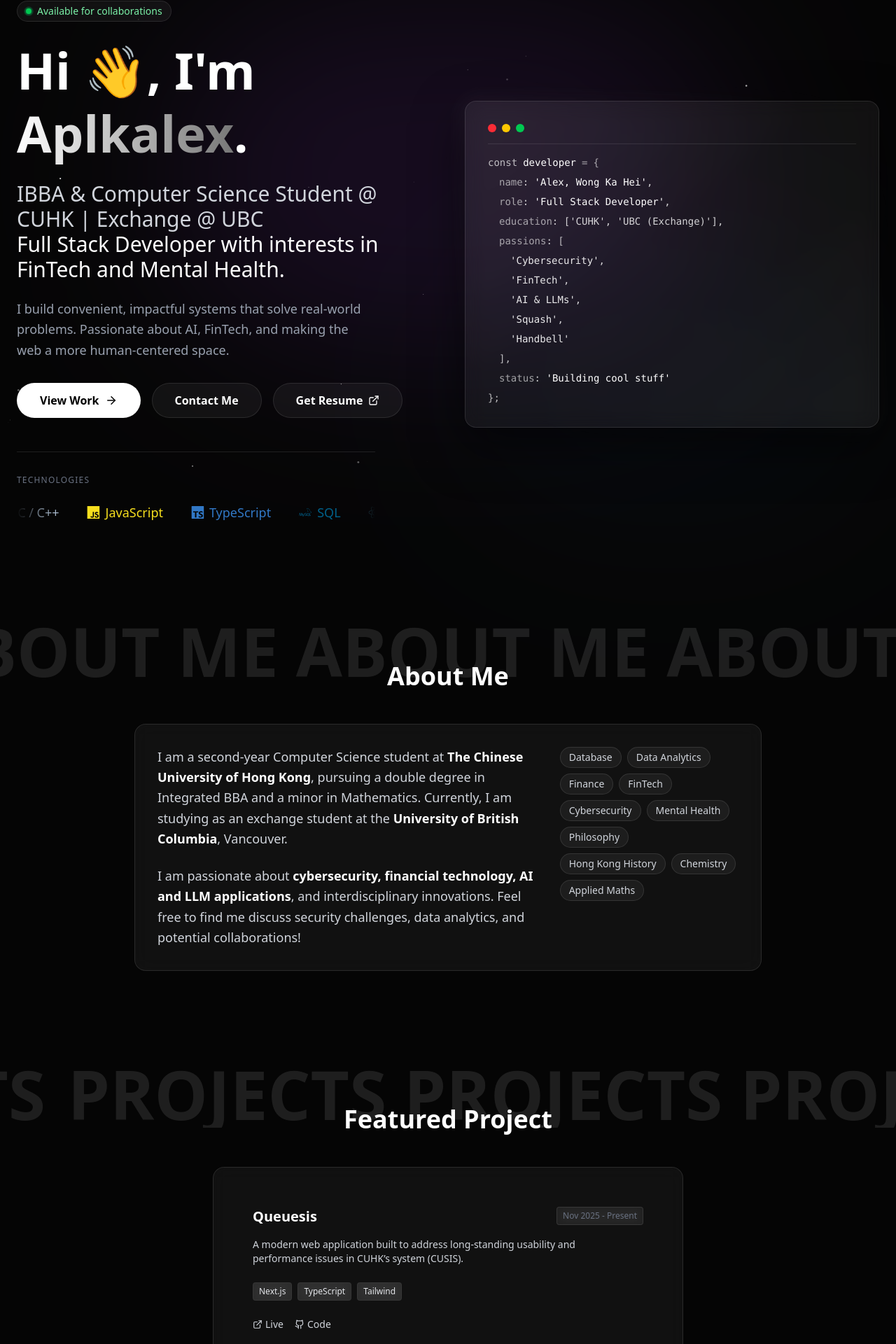
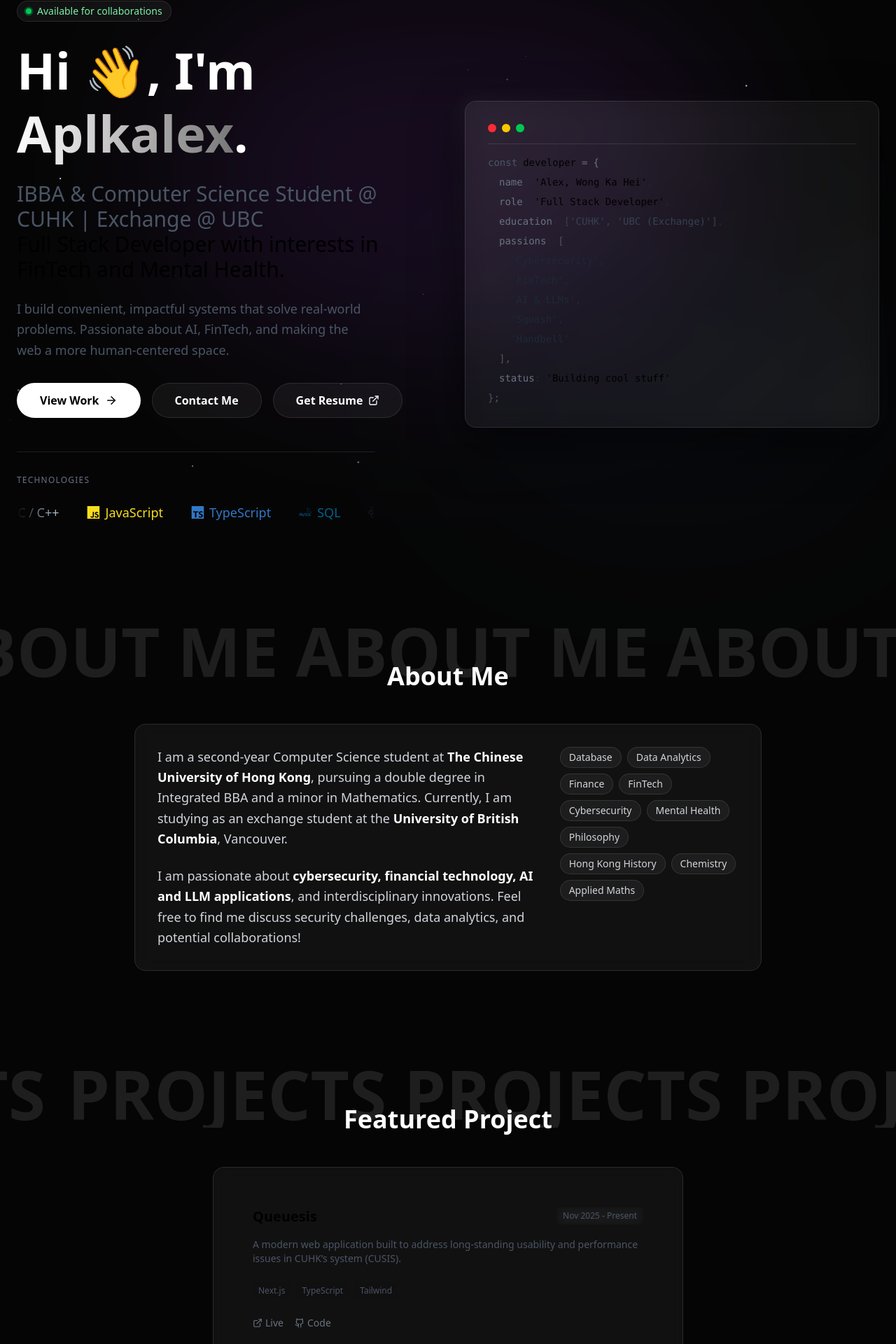
Before and after one commit to Aplkalex/aplkalex.com, a Next.js app: page / in a window 1280 px wide. Shown: the part 95-2015 px from the top of the page at 70% size. Built offline with nearby package versions, Linux system fonts and the light colour scheme.

Commit message:
implement dark/light theme toggle functionality and add a new ScrambleText component.

```diff
--- a/package.json
+++ b/package.json
@@ -15,6 +15,7 @@
     "lenis": "^1.3.15",
     "lucide-react": "^0.554.0",
     "next": "16.0.3",
+    "next-themes": "^0.4.6",
     "react": "19.2.0",
     "react-dom": "19.2.0",
     "react-icons": "^5.5.0",
--- a/src/app/globals.css
+++ b/src/app/globals.css
@@ -1,10 +1,23 @@
 @import "tailwindcss";
 
 :root {
+    /* Light Mode Defaults */
+    --background: #ffffff;
+    --foreground: #050505;
+    --glass-bg: rgba(0, 0, 0, 0.05);
+    --glass-border: rgba(0, 0, 0, 0.1);
+    --gradient-start: #000000;
+    --gradient-end: #666666;
+}
+
+.dark {
+    /* Dark Mode Defaults */
     --background: #050505;
     --foreground: #ffffff;
     --glass-bg: rgba(255, 255, 255, 0.05);
     --glass-border: rgba(255, 255, 255, 0.1);
+    --gradient-start: #ffffff;
+    --gradient-end: #777777;
 }
 
 @theme {
@@ -66,7 +79,7 @@
 }
 
 .text-gradient {
-    background: linear-gradient(90deg, #fff, #777);
+    background: linear-gradient(90deg, var(--gradient-start), var(--gradient-end));
     -webkit-background-clip: text;
     -webkit-text-fill-color: transparent;
 }
--- a/src/app/page.tsx
+++ b/src/app/page.tsx
@@ -1,16 +1,17 @@
 'use client';
 
-import { motion, AnimatePresence } from 'framer-motion';
+import { motion, AnimatePresence, useScroll, useTransform } from 'framer-motion';
 import GlassCard from '@/components/ui/GlassCard';
 import ZoomableCard from '@/components/ui/ZoomableCard';
 import AwardsGrid from '@/components/awards/AwardsGrid';
 import Link from 'next/link';
-import { useState } from 'react';
+import { useState, useRef } from 'react';
 import { useRouter } from 'next/navigation';
 import { ArrowRight, Github, ExternalLink, Terminal, Code2, Database, Cpu, Globe, Shield, Linkedin } from 'lucide-react';
 import Typewriter from '@/components/ui/Typewriter';
 import TechMarquee from '@/components/ui/TechMarquee';
 import ParallaxText from '@/components/ui/ParallaxText';
+import ScrambleText from '@/components/ui/ScrambleText';
 
 
 import { SiNextdotjs, SiTypescript, SiReact, SiTailwindcss, SiPython, SiNodedotjs, SiMongodb, SiJavascript, SiCplusplus, SiC, SiAmazonwebservices, SiMysql } from 'react-icons/si';
@@ -74,6 +75,14 @@
 export default function Home() {
     const [zoomingId, setZoomingId] = useState<string | null>(null);
     const router = useRouter();
+    const containerRef = useRef(null);
+    const { scrollYProgress } = useScroll({
+        target: containerRef,
+        offset: ["start start", "end start"]
+    });
+
+    const heroTextX = useTransform(scrollYProgress, [0, 0.2], [0, -100]);
+    const heroOpacity = useTransform(scrollYProgress, [0, 0.2], [1, 0]);
 
     const handleQueuesisClick = (e: React.MouseEvent) => {
         e.preventDefault();
@@ -119,7 +128,7 @@
                 )}
             </AnimatePresence>
 
-            <div className="container mx-auto px-6 space-y-32 pb-20 relative">
+            <div ref={containerRef} className="container mx-auto px-6 space-y-32 pb-20 relative">
                 {/* Hero Section */}
                 <section id="hero" className="min-h-[85vh] flex flex-col justify-center relative">
                     {/* Background Animations */}
@@ -133,6 +142,7 @@
                             initial="initial"
                             animate="animate"
                             variants={staggerContainer}
+                            style={{ x: heroTextX, opacity: heroOpacity }}
                         >
                             <motion.div variants={fadeInUp} className="inline-flex items-center gap-2 px-3 py-1 mb-6 rounded-full border border-white/10 bg-white/5 text-sm text-green-300 backdrop-blur-sm">
                                 <span className="relative flex h-2 w-2">
@@ -152,13 +162,14 @@
                                         repeat: Infinity,
                                         repeatDelay: 1
                                     }}
-                                >👋</motion.span>, I'm <span className="text-gradient">Aplkalex</span>.
+                                >👋</motion.span>, I'm <br />
+                                <ScrambleText text="Aplkalex" className="text-gradient" />.
                             </motion.h1>
-                            <motion.h2 variants={fadeInUp} className="text-2xl md:text-3xl text-gray-300 mb-6 font-light">
+                            <motion.h2 variants={fadeInUp} className="text-2xl md:text-3xl text-gray-600 dark:text-gray-100 mb-6 font-light">
                                 IBBA & Computer Science Student @ CUHK | Exchange @ UBC <br />
-                                <span className="text-white font-medium">Full Stack Developer with interests in FinTech and Mental Health.</span>
+                                <span className="text-black dark:text-white font-medium">Full Stack Developer with interests in FinTech and Mental Health.</span>
                             </motion.h2>
-                            <motion.p variants={fadeInUp} className="text-lg text-gray-400 mb-8 max-w-lg leading-relaxed">
+                            <motion.p variants={fadeInUp} className="text-lg text-gray-600 dark:text-gray-300 mb-8 max-w-lg leading-relaxed">
                                 I build convenient, impactful systems that solve real-world problems. Passionate about AI, FinTech, and making the web a more human-centered space.
                             </motion.p>
                             <motion.div variants={fadeInUp} className="flex flex-wrap gap-4">
@@ -212,7 +223,7 @@
                                 </div>
 
                                 <motion.div
-                                    className="space-y-2 text-white/80"
+                                    className="space-y-2 text-gray-800 dark:text-white/80"
                                     initial="initial"
                                     animate="animate"
                                     variants={{
@@ -220,43 +231,43 @@
                                     }}
                                 >
                                     <div className="flex">
-                                        <span className="text-white/70 mr-2">const</span>
-                                        <span className="text-white">developer</span>
-                                        <span className="text-white/60 mx-2">=</span>
-                                        <span className="text-white/60">{'{'}</span>
+                                        <span className="text-gray-600 dark:text-white/70 mr-2">const</span>
+                                        <span className="text-black dark:text-white">developer</span>
+                                        <span className="text-gray-500 dark:text-white/60 mx-2">=</span>
+                                        <span className="text-gray-500 dark:text-white/60">{'{'}</span>
                                     </div>
                                     <div className="pl-4">
-                                        <span className="text-white/60">name</span>: <span className="text-white">'<Typewriter text="Alex, Wong Ka Hei" delay={0.5} />'</span>,
+                                        <span className="text-gray-500 dark:text-white/60">name</span>: <span className="text-black dark:text-white">'<Typewriter text="Alex, Wong Ka Hei" delay={0.5} />'</span>,
                                     </div>
                                     <div className="pl-4">
-                                        <span className="text-white/60">role</span>: <span className="text-white">'<Typewriter text="Full Stack Developer" delay={1.0} />'</span>,
+                                        <span className="text-gray-500 dark:text-white/60">role</span>: <span className="text-black dark:text-white">'<Typewriter text="Full Stack Developer" delay={1.0} />'</span>,
                                     </div>
                                     <div className="pl-4">
-                                        <span className="text-white/60">education</span>: <span className="text-white/80">['CUHK', 'UBC (Exchange)']</span>,
+                                        <span className="text-gray-500 dark:text-white/60">education</span>: <span className="text-gray-700 dark:text-white/80">['CUHK', 'UBC (Exchange)']</span>,
                                     </div>
                                     <div className="pl-4">
-                                        <span className="text-white/60">passions</span>: <span className="text-white/70">[</span>
+                                        <span className="text-gray-500 dark:text-white/60">passions</span>: <span className="text-gray-600 dark:text-white/70">[</span>
                                     </div>
                                     <div className="pl-8">
-                                        <span className="text-white/90">'<Typewriter text="Cybersecurity" delay={1.5} />'</span>,
+                                        <span className="text-gray-800 dark:text-white/90">'<Typewriter text="Cybersecurity" delay={1.5} />'</span>,
                                     </div>
                                     <div className="pl-8">
-                                        <span className="text-white/90">'<Typewriter text="FinTech" delay={2.0} />'</span>,
+                                        <span className="text-gray-800 dark:text-white/90">'<Typewriter text="FinTech" delay={2.0} />'</span>,
                                     </div>
                                     <div className="pl-8">
-                                        <span className="text-white/90">'<Typewriter text="AI & LLMs" delay={2.5} />'</span>,
+                                        <span className="text-gray-800 dark:text-white/90">'<Typewriter text="AI & LLMs" delay={2.5} />'</span>,
                                     </div>
                                     <div className="pl-8">
-                                        <span className="text-white/90">'<Typewriter text="Squash" delay={3.0} />'</span>,
+                                        <span className="text-gray-800 dark:text-white/90">'<Typewriter text="Squash" delay={3.0} />'</span>,
                                     </div>
                                     <div className="pl-8">
-                                        <span className="text-white/90">'<Typewriter text="Handbell" delay={3.5} />'</span>
+                                        <span className="text-gray-800 dark:text-white/90">'<Typewriter text="Handbell" delay={3.5} />'</span>
                                     </div>
-                                    <div className="pl-4 text-white/70">],</div>
+                                    <div className="pl-4 text-gray-600 dark:text-white/70">],</div>
                                     <div className="pl-4">
-                                        <span className="text-white/60">status</span>: <span className="text-white">'<Typewriter text="Building cool stuff" delay={4.0} />'</span>
+                                        <span className="text-gray-500 dark:text-white/60">status</span>: <span className="text-black dark:text-white">'<Typewriter text="Building cool stuff" delay={4.0} />'</span>
                                     </div>
-                                    <div className="text-white/70">{'}'};</div>
+                                    <div className="text-gray-600 dark:text-white/70">{'}'};</div>
                                 </motion.div>
                             </GlassCard>
                         </motion.div>
@@ -270,15 +281,15 @@
                             <ParallaxText baseVelocity={-1.5} className="opacity-10 w-screen -ml-[calc(50vw-50%)]">
                                 <span className="text-6xl md:text-8xl font-bold font-display uppercase">About Me About Me About Me</span>
                             </ParallaxText>
-                            <motion.h2
+                            <motion.div
                                 initial="initial"
                                 whileInView="animate"
                                 viewport={{ once: true }}
                                 variants={fadeInUp}
                                 className="text-3xl md:text-4xl font-bold text-center font-display -mt-8 relative z-10"
                             >
-                                About Me
-                            </motion.h2>
+                                <ScrambleText text="About Me" />
+                            </motion.div>
                         </div>
                         <GlassCard className="overflow-hidden">
                             <div className="grid md:grid-cols-3 gap-8">
@@ -332,7 +343,15 @@
                             <ParallaxText baseVelocity={1.5} className="opacity-10 w-screen -ml-[calc(50vw-50%)]">
                                 <span className="text-6xl md:text-8xl font-bold font-display uppercase">Projects Projects Projects</span>
                             </ParallaxText>
-                            <h2 className="text-3xl md:text-4xl font-bold text-center font-display -mt-8 relative z-10">Featured Project</h2>
+                            <motion.div
+                                initial="initial"
+                                whileInView="animate"
+                                viewport={{ once: true }}
+                                variants={fadeInUp}
+                                className="text-3xl md:text-4xl font-bold text-center font-display -mt-8 relative z-10"
+                            >
+                                <ScrambleText text="Featured Project" />
+                            </motion.div>
                         </div>
                         <div className="max-w-2xl mx-auto">
                             {/* Project 1: Queuesis */}
@@ -343,25 +362,34 @@
                                             {/* Content Overlay */}
                                             <div className="relative z-10 flex flex-col h-full p-6">
                                                 <div className="flex justify-between items-start mb-4">
-                                                    <h3 className="text-xl font-bold font-display text-white">Queuesis</h3>
-                                                    <span className="text-xs text-gray-500 border border-white/10 px-2 py-1 rounded bg-white/5 backdrop-blur-sm">Nov 2025 - Present</span>
+                                                    <h3 className="text-xl font-bold font-display text-black dark:text-white">Queuesis</h3>
+                                                    <span className="text-xs text-gray-600 dark:text-gray-500 border border-black/10 dark:border-white/10 px-2 py-1 rounded bg-black/5 dark:bg-white/5 backdrop-blur-sm">Nov 2025 - Present</span>
                                                 </div>
-                                                <p className="text-gray-300 text-sm mb-6 flex-grow max-w-[90%]">
+                                                <p className="text-gray-600 dark:text-gray-400 text-sm mb-6 flex-grow">
                                                     A modern web application built to address long-standing usability and performance issues in CUHK’s system (CUSIS).
                                                 </p>
-                                                <div className="flex gap-2 mb-6 flex-wrap">
-                                                    <span className="text-xs px-2 py-1 bg-white/10 backdrop-blur-md rounded text-gray-200 border border-white/5">Next.js</span>
-                                                    <span className="text-xs px-2 py-1 bg-white/10 backdrop-blur-md rounded text-gray-200 border border-white/5">TypeScript</span>
-                                                    <span className="text-xs px-2 py-1 bg-white/10 backdrop-blur-md rounded text-gray-200 border border-white/5">Tailwind</span>
+                                                <div className="flex gap-2 mb-6">
+                                                    {['Next.js', 'TypeScript', 'Tailwind'].map((tech) => (
+                                                        <span key={tech} className="text-xs px-2 py-1 rounded bg-black/5 dark:bg-white/5 text-gray-600 dark:text-gray-300">
+                                                            {tech}
+                                                        </span>
+                                                    ))}
                                                 </div>
-                                                <div className="flex gap-4 mt-auto flex-wrap pointer-events-auto">
-                                                    <span className="text-sm hover:text-white text-gray-300 flex items-center gap-1 transition-colors">
+                                                <div className="flex gap-4">
+                                                    <a
+                                                        href="https://queuesis.aplkalex.com"
+                                                        target="_blank"
+                                                        rel="noopener noreferrer"
+                                                        className="flex items-center gap-1 text-sm text-gray-500 hover:text-black dark:text-gray-400 dark:hover:text-white transition-colors"
+                                                        onClick={(e) => e.stopPropagation()}
+                                                    >
                                                         <ExternalLink size={14} /> Live
-                                                    </span>
+                                                    </a>
                                                     <a
-                                                        href="https://github.com/Aplkalex/Queuesis"
+                                                        href="https://github.com/aplkalex/queuesis"
                                                         target="_blank"
-                                                        className="text-sm hover:text-white text-gray-300 flex items-center gap-1 z-20 relative transition-colors"
+                                                        rel="noopener noreferrer"
+                                                        className="flex items-center gap-1 text-sm text-gray-500 hover:text-black dark:text-gray-400 dark:hover:text-white transition-colors"
                                                         onClick={(e) => e.stopPropagation()}
                                                     >
                                                         <Github size={14} /> Code
--- /dev/null
+++ b/src/components/ThemeProvider.tsx
@@ -0,0 +1,9 @@
+"use client";
+
+import * as React from "react";
+import { ThemeProvider as NextThemesProvider } from "next-themes";
+import { type ThemeProviderProps } from "next-themes";
+
+export function ThemeProvider({ children, ...props }: ThemeProviderProps) {
+    return <NextThemesProvider {...props}>{children}</NextThemesProvider>;
+}
--- a/src/components/ui/GlassCard.tsx
+++ b/src/components/ui/GlassCard.tsx
@@ -12,7 +12,7 @@
     return (
         <motion.div
             className={cn(
-                'glass-card rounded-2xl p-8 border border-white/10',
+                'glass-card rounded-2xl p-8 border border-black/10 dark:border-white/10',
                 hoverEffect && 'cursor-pointer',
                 className
             )}
--- /dev/null
+++ b/src/components/ui/ScrambleText.tsx
@@ -0,0 +1,86 @@
+"use client";
+
+import { useEffect, useState } from "react";
+import { motion } from "framer-motion";
+import { cn } from "@/lib/utils";
+
+const CHARS = "-_~`!@#$%^&*()+=[]{}|;:,.<>?/";
+
+interface ScrambleTextProps {
+    text: string;
+    className?: string;
+    duration?: number;
+    delay?: number;
+}
+
+export default function ScrambleText({
+    text,
+    className,
+    duration = 1.5,
+    delay = 0,
+}: ScrambleTextProps) {
+    const [displayText, setDisplayText] = useState(text);
+    const [isScrambling, setIsScrambling] = useState(false);
+    const [mounted, setMounted] = useState(false);
+
+    useEffect(() => {
+        setMounted(true);
+        setIsScrambling(true);
+    }, []);
+
+    useEffect(() => {
+        if (!mounted) return;
+
+        let interval: NodeJS.Timeout;
+        let startTime: number;
+
+        const startScramble = () => {
+            startTime = Date.now();
+            const length = text.length;
+
+            interval = setInterval(() => {
+                const elapsedTime = (Date.now() - startTime) / 1000;
+                const progress = Math.min(elapsedTime / duration, 1);
+
+                if (progress >= 1) {
+                    setDisplayText(text);
+                    setIsScrambling(false);
+                    clearInterval(interval);
+                    return;
+                }
+
+                const scrambleLength = Math.floor(length * (1 - progress));
+                const revealedLength = length - scrambleLength;
+
+                const revealed = text.substring(0, revealedLength);
+                const scrambled = Array.from({ length: scrambleLength })
+                    .map(() => CHARS[Math.floor(Math.random() * CHARS.length)])
+                    .join("");
+
+                setDisplayText(revealed + scrambled);
+            }, 50);
+        };
+
+        const timeout = setTimeout(startScramble, delay * 1000);
+
+        return () => {
+            clearTimeout(timeout);
+            clearInterval(interval);
+        };
+    }, [text, duration, delay, mounted]);
+
+    if (!mounted) {
+        return <span className={cn("inline-block", className)}>{text}</span>;
+    }
+
+    return (
+        <motion.span
+            className={cn("inline-block", className)}
+            initial={{ opacity: 0 }}
+            animate={{ opacity: 1 }}
+            transition={{ duration: 0.3 }}
+        >
+            {displayText}
+        </motion.span>
+    );
+}
```
Also changed, not shown: src/app/layout.tsx (+9 -0 lines), src/components/Navbar.tsx (+16 -11 lines), src/components/ThemeToggle.tsx (added, +32 -0 lines), 1 other file (tests, documents, lock files or other folders).
